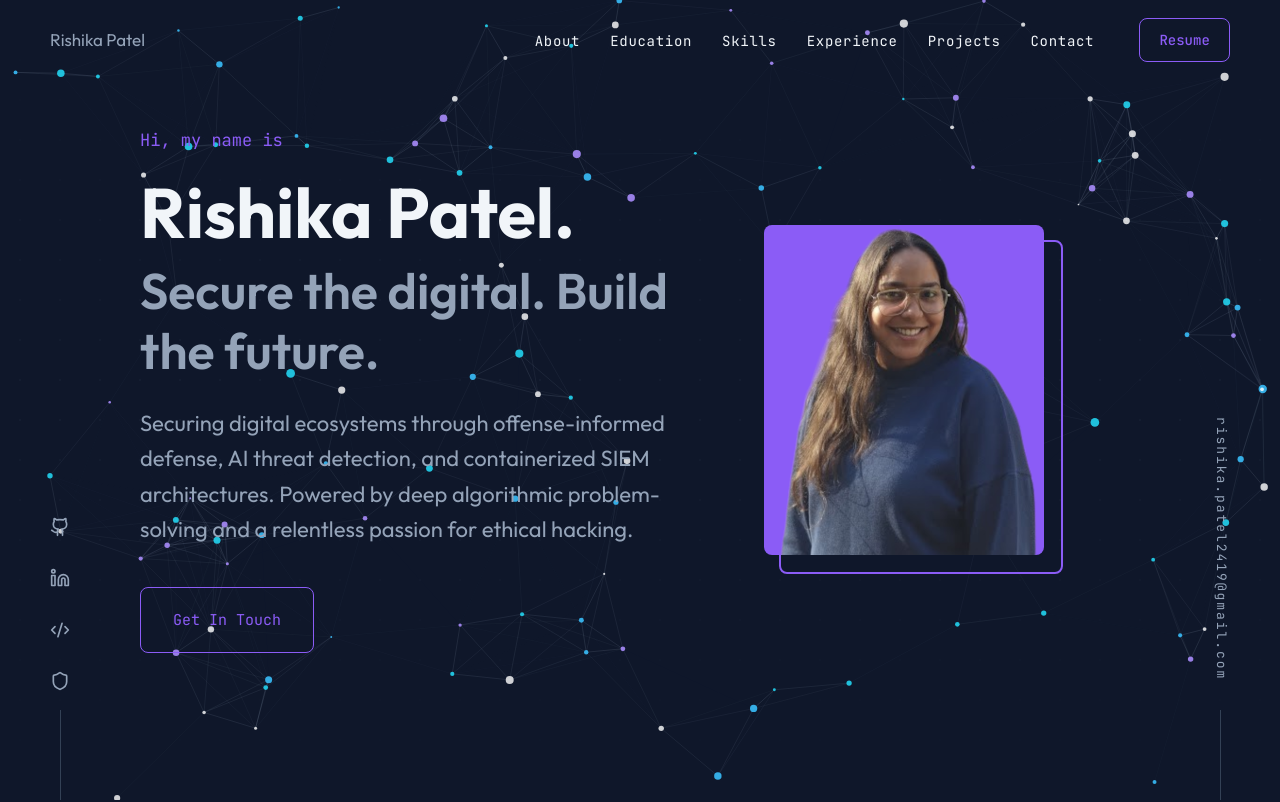
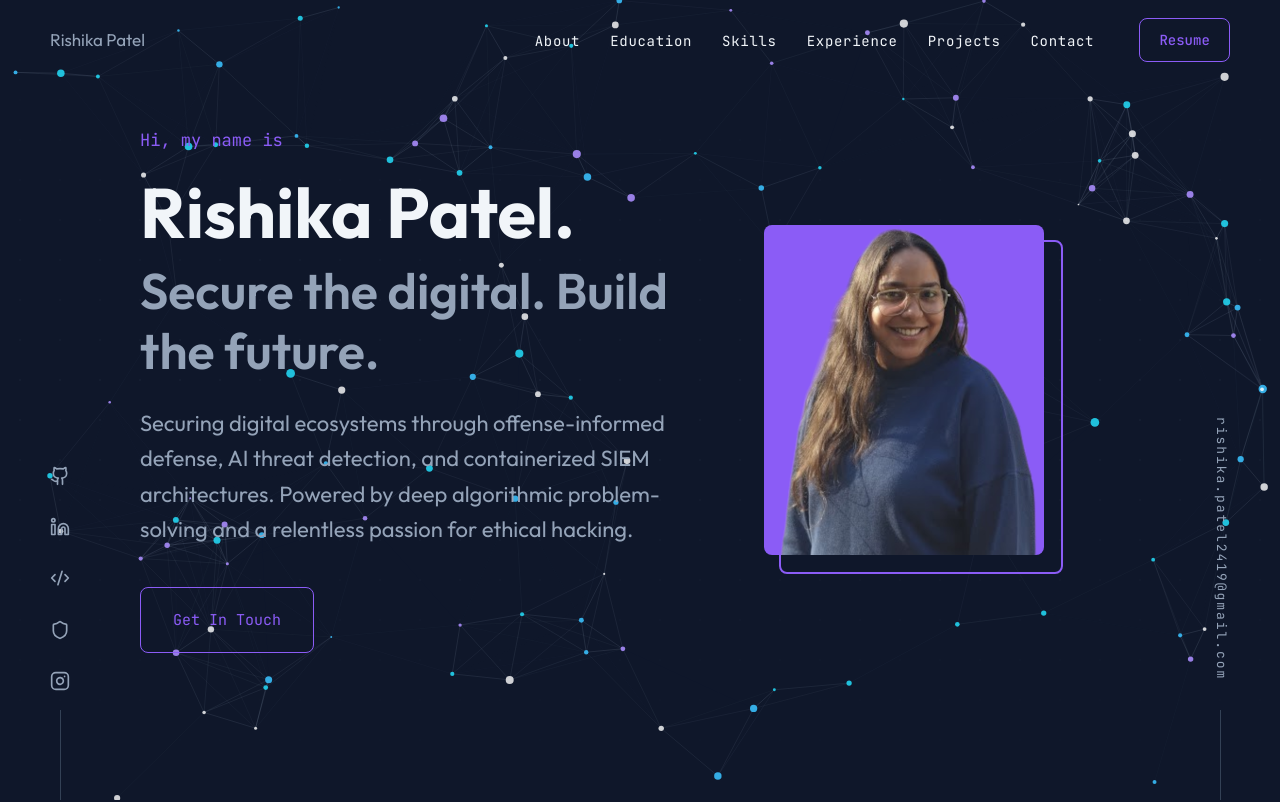
Before and after one commit to Rishikaaz/Portfolio, a Next.js app: page / in a window 1280 px wide. Shown: the top 802 px of the page. Built offline with nearby package versions, Linux system fonts and the light colour scheme.

Commit message:
Add Instagram profile link to SocialSidebars and Contact section

```diff
--- a/src/components/Contact.tsx
+++ b/src/components/Contact.tsx
@@ -1,6 +1,6 @@
 "use client";
 import React, { useState } from 'react';
-import { Github, Linkedin, Code2, Shield, Mail, Send } from 'lucide-react';
+import { Github, Linkedin, Code2, Shield, Instagram, Mail, Send } from 'lucide-react';
 import { motion } from 'framer-motion';
 
 const Contact = () => {
@@ -99,6 +99,7 @@ const Contact = () => {
             { icon: <Linkedin size={22} />, url: "https://linkedin.com/in/rishika-patel", label: "LinkedIn" },
             { icon: <Code2 size={22} />, url: "https://leetcode.com/rishikaaz19", label: "LeetCode" },
             { icon: <Shield size={22} />, url: "https://tryhackme.com/p/Rishikaaz19", label: "TryHackMe" },
+            { icon: <Instagram size={22} />, url: "https://www.instagram.com/rishikaaz19/", label: "Instagram" },
             { icon: <Mail size={22} />, url: "mailto:rishika.patel2419@gmail.com", label: "Email" }
           ].map((social, i) => (
             <motion.a
--- a/src/components/SocialSidebars.tsx
+++ b/src/components/SocialSidebars.tsx
@@ -1,6 +1,6 @@
 "use client";
 import React from 'react';
-import { Github, Linkedin, Code2, Shield } from 'lucide-react';
+import { Github, Linkedin, Code2, Shield, Instagram } from 'lucide-react';
 import { motion } from 'framer-motion';
 
 const SocialSidebars = () => {
@@ -33,6 +33,11 @@ const SocialSidebars = () => {
                             <Shield size={20} />
                         </a>
                     </li>
+                    <li>
+                        <a href="https://www.instagram.com/rishikaaz19/" target="_blank" rel="noreferrer" aria-label="Instagram">
+                            <Instagram size={20} />
+                        </a>
+                    </li>
                 </ul>
             </motion.div>
 
```
